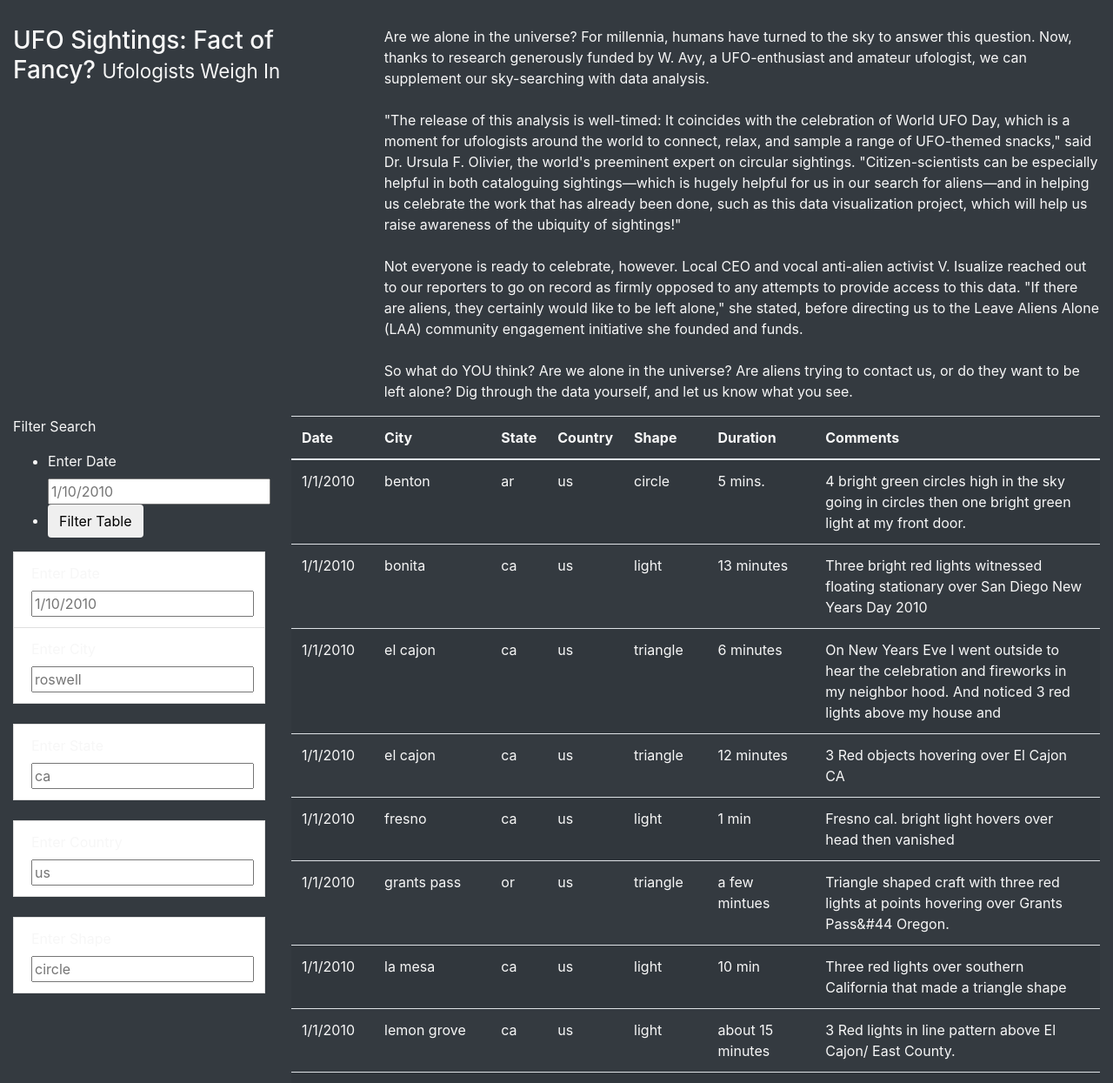
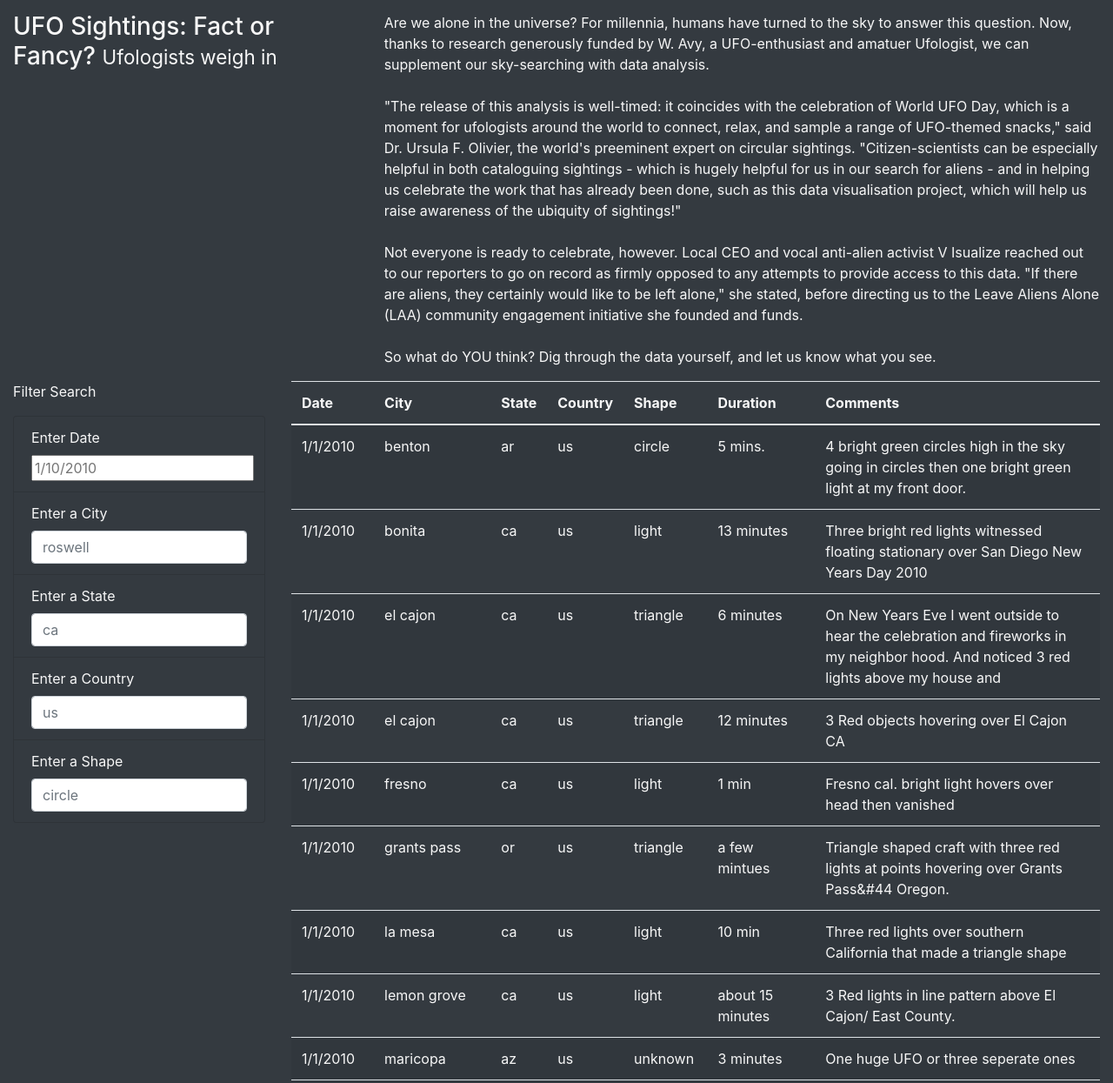
Before and after one commit to salvamike/UFOs, a plain HTML site: page index.html in a window 1280 px wide. Shown: the part 277-1522 px from the top of the page at 87% size. Drawn offline with nearby package versions, Linux system fonts and the light colour scheme.

Commit message:
Final Push

```diff
--- a/index.html
+++ b/index.html
@@ -1,9 +1,9 @@
 <!DOCTYPE html>
 <html lang="en">
   <head>
-    <meta charset="UTF-8">
-    <meta http-equiv="X-UA-Compatible" content="IE=edge">
-    <meta name="viewport" content="width=device-width, initial-scale=1.0">
+    <meta charset="UTF-8" />
+    <meta name="viewport" content="width=device-width, initial-scale=1.0" />
+    <meta http-equiv="X-UA-Compatible" content="ie=edge" />
     <title>UFO Finder</title>
     <link
       rel="stylesheet"
@@ -11,79 +11,84 @@
       integrity="sha384-Gn5384xqQ1aoWXA+058RXPxPg6fy4IWvTNh0E263XmFcJlSAwiGgFAW/dAiS6JXm"
       crossorigin="anonymous"
     />
-    <link rel="stylesheet" href="static/css/style.css">
-
+    <link rel="stylesheet" href="static/css/style.css" />
   </head>
   <body class="bg-dark">
     <div class="wrapper">
-        <nav class="navbar navbar-dark bg-dark navbar-expand-lg">
+      <!-- Navbar -->
       <nav class="navbar navbar-dark bg-dark navbar-expand-lg">
         <a class="navbar-brand" href="index.html">UFO Sightings</a>
       </nav>
-    </div>
+      <!-- Jumbotron -->
       <div class="jumbotron">
         <h1 class="display-4">The Truth is Out There</h1>
       </div>
+      <!-- Article title and paragraph -->
       <div class="container-fluid">
         <div class="row">
-          <div class="col-md-4">
-            <h3>UFO Sightings: Fact of Fancy? <small>Ufologists Weigh In</small></h3>
+          <div class="col-md-4 article-title">
+            <h3>UFO Sightings: Fact or Fancy? <small>Ufologists weigh in</small></h3>
           </div>
-          <div class="col-md-8">
+          <div class="col-md-8 article-p">
             <p>
-              Are we alone in the universe? For millennia, humans have turned to the sky to answer this question. Now, thanks to research generously funded by W. Avy, a UFO-enthusiast and amateur ufologist, we can supplement our sky-searching with data analysis.<br><br>"The release of this analysis is well-timed: It coincides with the celebration of World UFO Day, which is a moment for ufologists around the world to connect, relax, and sample a range of UFO-themed snacks," said Dr. Ursula F. Olivier, the world's preeminent expert on circular sightings. "Citizen-scientists can be especially helpful in both cataloguing sightings—which is hugely helpful for us in our search for aliens—and in helping us celebrate the work that has already been done, such as this data visualization project, which will help us raise awareness of the ubiquity of sightings!"<br><br>Not everyone is ready to celebrate, however. Local CEO and vocal anti-alien activist V. Isualize reached out to our reporters to go on record as firmly opposed to any attempts to provide access to this data. "If there are aliens, they certainly would like to be left alone," she stated, before directing us to the Leave Aliens Alone (LAA) community engagement initiative she founded and funds.<br><br>So what do YOU think? Are we alone in the universe? Are aliens trying to contact us, or do they want to be left alone? Dig through the data yourself, and let us know what you see.
-
-
+              Are we alone in the universe? For millennia, humans have turned to the sky to answer
+              this question. Now, thanks to research generously funded by W. Avy, a UFO-enthusiast
+              and amatuer Ufologist, we can supplement our sky-searching with data analysis.
+              <br /><br />"The release of this analysis is well-timed: it coincides with the
+              celebration of World UFO Day, which is a moment for ufologists around the world to
+              connect, relax, and sample a range of UFO-themed snacks," said Dr. Ursula F. Olivier,
+              the world's preeminent expert on circular sightings. "Citizen-scientists can be
+              especially helpful in both cataloguing sightings - which is hugely helpful for us in
+              our search for aliens - and in helping us celebrate the work that has already been
+              done, such as this data visualisation project, which will help us raise awareness of
+              the ubiquity of sightings!"<br /><br />
+              Not everyone is ready to celebrate, however. Local CEO and vocal anti-alien activist V
+              Isualize reached out to our reporters to go on record as firmly opposed to any
+              attempts to provide access to this data. "If there are aliens, they certainly would
+              like to be left alone," she stated, before directing us to the Leave Aliens Alone
+              (LAA) community engagement initiative she founded and funds. <br /><br />So what do
+              YOU think? Dig through the data yourself, and let us know what you see.
             </p>
           </div>
         </div>
       </div>
+      <!-- Filter -->
       <div class="container-fluid">
         <div class="row">
           <div class="col-md-3">
-            <form>
+            <div class="filters">
+              <form class="bg-dark">
                 <p>Filter Search</p>
-                <ul>
-                    <li>
+                <ul class="list-group">
+                  <li class="list-group-item bg-dark">
                     <label for="date">Enter Date</label>
                     <input type="text" placeholder="1/10/2010" id="datetime" />
                   </li>
-                    <li>
-                       <button id="filter-btn" type="button" class="btn btn-default">
-                         Filter Table
-                       </button>
+                  <li class="list-group-item bg-dark">
+                    <label for="city">Enter a City</label>
+                    <input type="text" id="city" class="form-control" placeholder="roswell" />
+                  </li>
+                  <li class="list-group-item bg-dark">
+                    <label for="state">Enter a State</label>
+                    <input type="text" id="state" class="form-control" placeholder="ca" />
+                  </li>
+                  <li class="list-group-item bg-dark">
+                    <label for="country">Enter a Country</label>
+                    <input type="text" id="country" class="form-control" placeholder="us" />
+                  </li>
+                  <li class="list-group-item bg-dark">
+                    <label for="shape">Enter a Shape</label>
+                    <input type="text" id="shape" class="form-control" placeholder="circle" />
                   </li>
                 </ul>
               </form>
-              <ul class="list-group">
-
-            </ul>
-            <li class="list-group-item">
-                <label for="date">Enter Date</label><br>
-                <input type="text" placeholder="1/10/2010" id="datetime" />
-            </li>
-            <li class = "list-group-item">
-              <label for="city">Enter City</label><br>
-                <input type="text" placeholder="roswell" id="city" />
-            </li><br>
-            <li class = "list-group-item">
-              <label for="state">Enter State</label><br>
-                <input type="text" placeholder="ca" id= "state" />
-            </li><br>
-            <li class = "list-group-item">
-              <label for="country">Enter Country</label>
-                <input type="text" placeholder="us" id="country" />
-            </li><br>
-            <li class = "list-group-item">
-              <label for="shape">Enter Shape</label><br>
-                <input type="text" placeholder="circle" id="shape" />
-            </li><br>
             </div>
+          </div>
+          <!-- Table -->
           <div class="col-md-9">
             <table class="table table-striped">
               <thead>
                 <tr>
-
                   <th>Date</th>
                   <th>City</th>
                   <th>State</th>
@@ -96,10 +101,11 @@
               <tbody></tbody>
             </table>
           </div>
-
+        </div>
+      </div>
+    </div>
     <script src="https://cdnjs.cloudflare.com/ajax/libs/d3/4.11.0/d3.js"></script>
     <script src="static/js/data.js"></script>
     <script src="static/js/app.js"></script>
-
   </body>
 </html>
```
Lines whose indentation alone changed are shown as unchanged.
